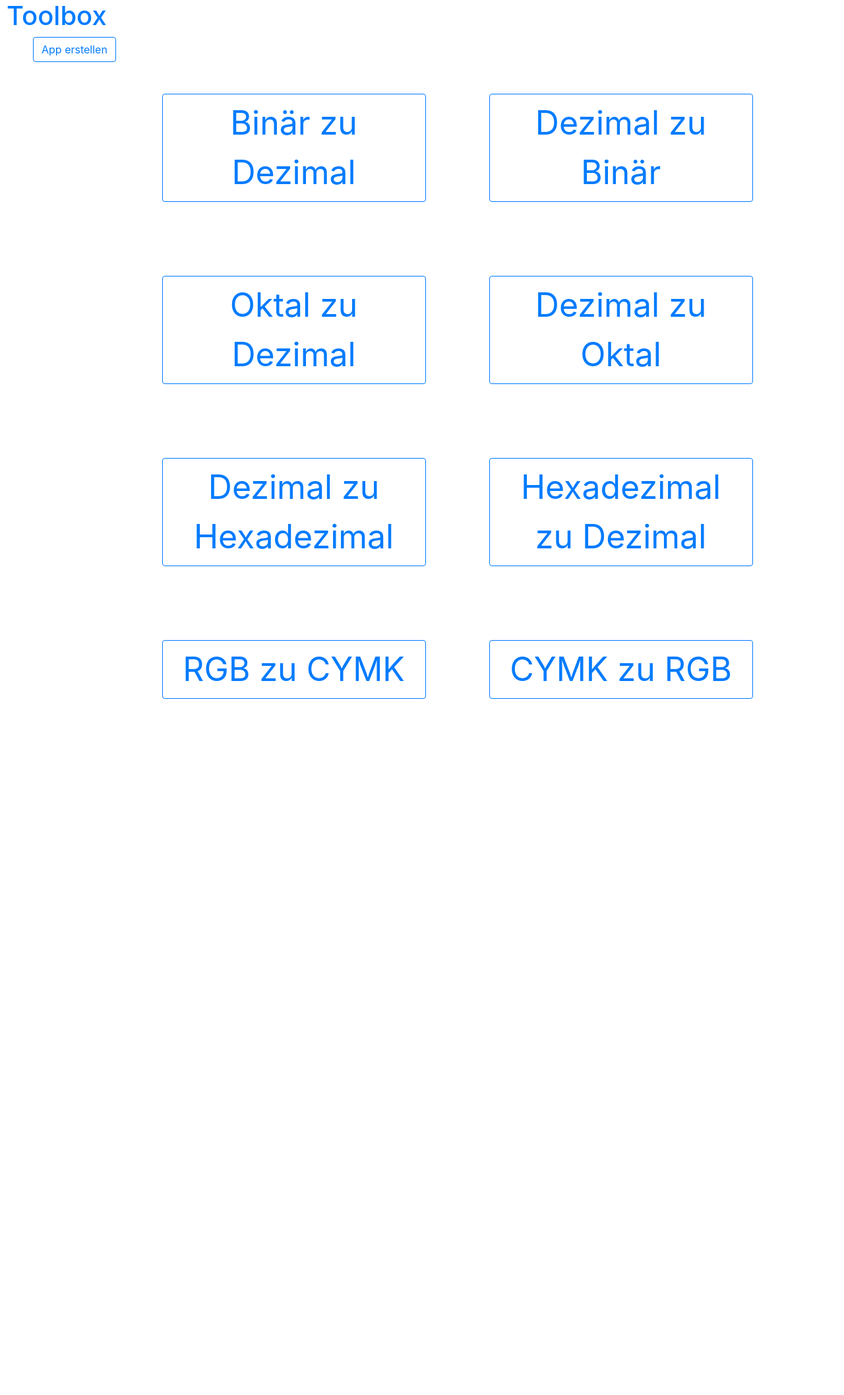
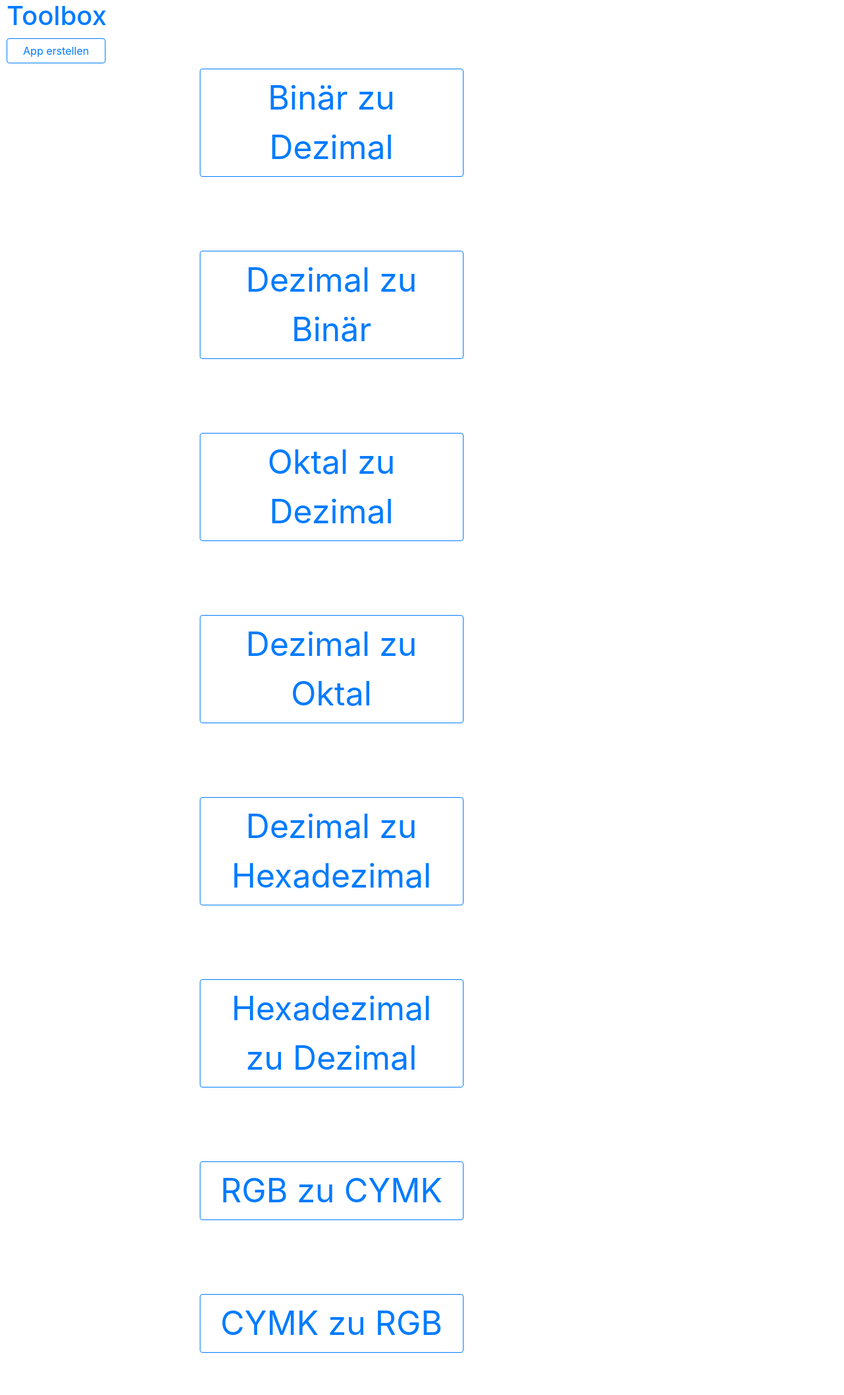
Before and after one commit to PaulAndert/Toolbox, a Django app: page / in a window 1280 px wide. Shown: the whole page at 66% size. Before the commit the page ends 1059 px from the top, so only its background shows below. Run offline with Django 4.2, Linux system fonts and the light colour scheme; data comes from the database, SQL or seed files in the repository; some libraries are stand-ins or nearby versions.

Commit message:
.html´s angepasst - mehr oder weniger wirksam

```diff
--- a/Toolbox/app/views.py
+++ b/Toolbox/app/views.py
@@ -87,7 +87,6 @@ code = ''
 error = ''
 desc = ''
 
-
 def next_app(request):
     templatetext = ''
     global appname
--- a/Toolbox/templates/app/application_list.html
+++ b/Toolbox/templates/app/application_list.html
@@ -1,9 +1,12 @@
 {% extends 'app/base.html' %}
 
+{% block create %}
+
+    <a href="create" class="btn btn-outline-primary" style="margin-left: 10px; margin-top: 2px; width: 150px">App erstellen</a>
+
+{% endblock %}
+
 {% block content %}
-
-    <a href="create" class="btn btn-outline-primary">App erstellen</a>
-
 
     <div class="d-flex flex-wrap" style="display: block; margin-left: 12%"  >
 
--- a/Toolbox/templates/app/base.html
+++ b/Toolbox/templates/app/base.html
@@ -13,14 +13,23 @@
     <script src="https://cdn.jsdelivr.net/npm/bootstrap@5.2.0-beta1/dist/js/bootstrap.bundle.min.js" integrity="sha384-pprn3073KE6tl6bjs2QrFaJGz5/SUsLqktiwsUTF55Jfv3qYSDhgCecCxMW52nD2" crossorigin="anonymous"></script>
         <h1><a href="/" style="text-decoration: underline;
         text-decoration: solid; text-decoration: black ;
-         margin-left: 10px">Toolbox</a></h1>
+         margin-left: 10px; width: 150px">Toolbox</a></h1>
         {% bootstrap_messages %}
-        <div style="margin-left: 50px">
+
+    <div style="display: table; box-sizing: border-box; clear: both;">
+    <div style="float: left; width: 10%">
+        {% block create %}
+        {% endblock %}
+    </div>
+
+        <div class="col-9 mx-auto" style="margin-left: 50px; float: left; width: 90%">
+
         {% block content %}
 
             Dummy aus basis template
 
         {% endblock %}
         </div>
+    </div>
     </body>
 </html>
```
